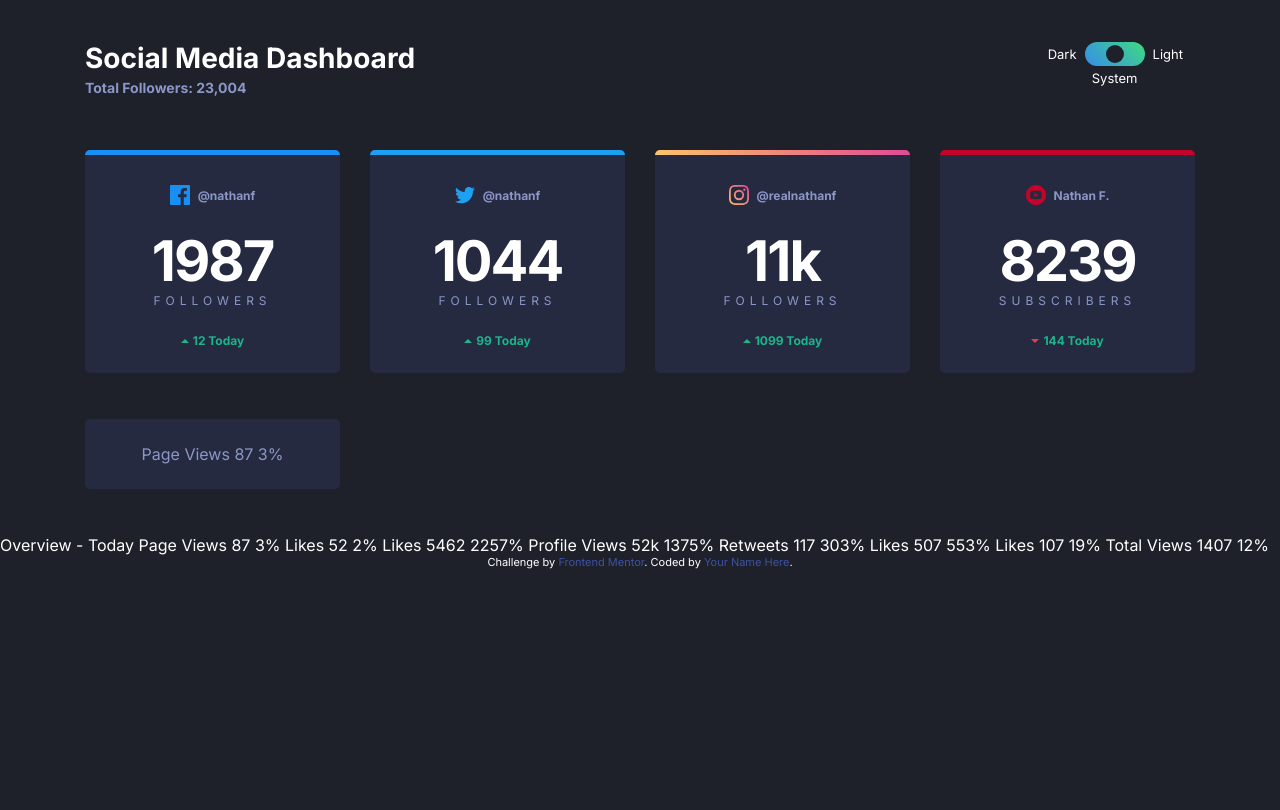
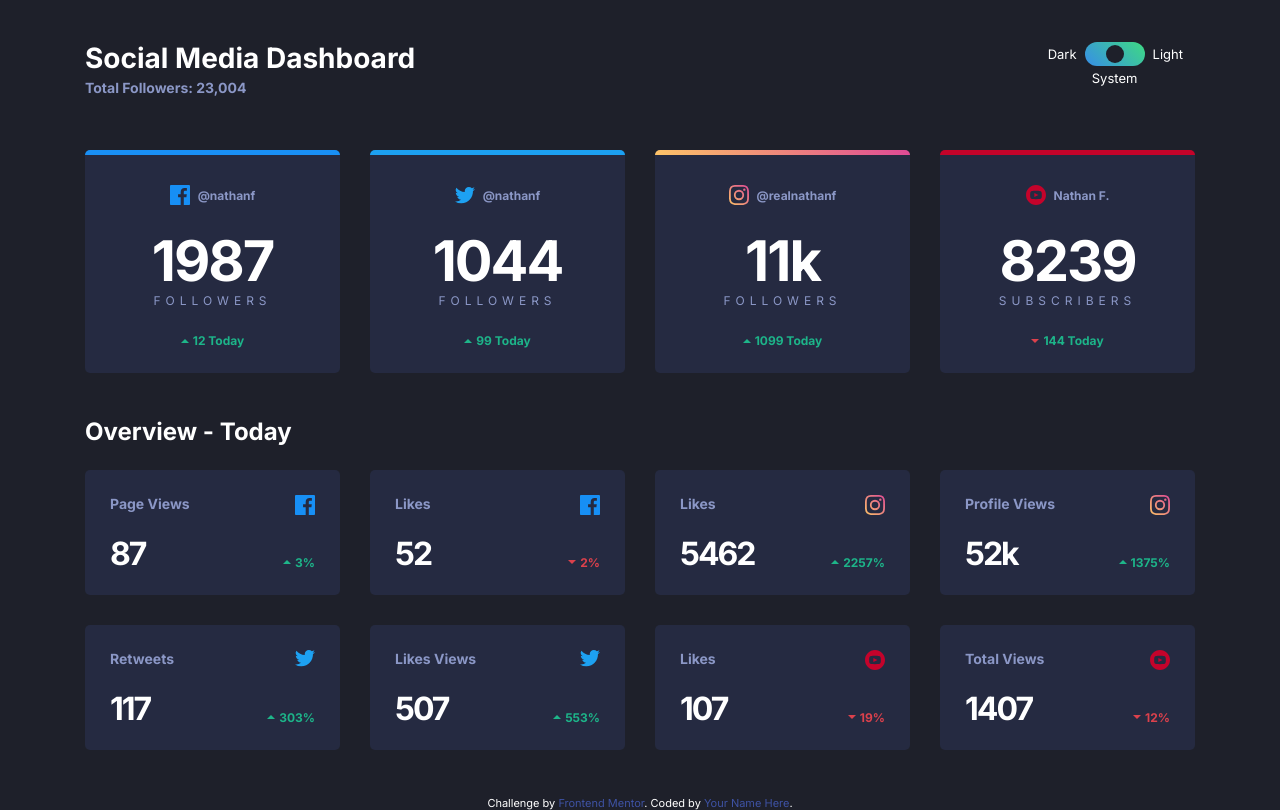
Before and after one commit to Wizzle13/socialmediadashboard, a website: page index.html in a window 1280 px wide. Drawn offline with Linux system fonts and the light colour scheme.

Commit message:
added additional cards

```diff
--- a/app/scss/componets/card-grid.scss
+++ b/app/scss/componets/card-grid.scss
@@ -1,3 +1,29 @@
+@use '../utils' as *;
+
 .card-grid {
+    display: grid;
+    grid-template-columns: repeat(2, 1fr);
+    grid-template-rows: repeat(2, auto);
+    justify-items: start;
+    gap: rem(23);
+
+    .card__subtitle {
+
+    }
+
+    .card__count {
+        margin-bottom: 0;
+    }
+
+    .card__count,
+    .card__change {
+        align-self: end;
+    }
+
+    img,
+    .card__change {
+        justify-self: end;
+    }
+
 
 }
--- a/app/scss/componets/card.scss
+++ b/app/scss/componets/card.scss
@@ -58,13 +58,18 @@
         border-top: rem(5) solid var(--youtube);
     }
 
-        &__platform{
+    &__platform {
         display: flex;
         justify-content: center;
         align-items: center;
         margin-top: rem(5);
         margin-bottom: rem(28);
         height: rem(20);
+    }
+
+    &__subtitle {
+        font-size: rem(14);
+        font-weight: 700;
     }
 
     &__icon {
@@ -109,7 +114,7 @@
         }
 
         &--small {
-
+            font-size: rem(32);
         }
     }
 
--- a/app/scss/globals/typogrophy.scss
+++ b/app/scss/globals/typogrophy.scss
@@ -14,6 +14,12 @@ h1 {
         font-size: rem(28);
     }
 }
+
+h2 {
+    font-size: rem(24);
+    margin-bottom: rem(24);
+}
+
 a,
 a:visited,
 a:active {
--- a/index.html
+++ b/index.html
@@ -132,55 +132,113 @@
           <div class="card__label">Subscribers</div>
         </div>
         <div class="card__change card__change--up">
-          <img src="/images/icon-down.svg" alt="up down" />
+          <img src="/images/icon-down.svg" alt="down arrow" />
           <div class="card__number">144 Today</div>
         </div>
 
       </div>
     </section>
 
-    <section class="container cards">
-      <div class="card card-grid">
-        Page Views
-        87
-        3%
+
+
+    <section class="container">
+      <h2>Overview - Today</h2>
+      <div class="cards">
+        <!-- facebook page views -->
+        <div class="card card-grid">
+          <div class="card__subtitle">Page Views</div>
+          <img class="" src="/images/icon-facebook.svg" alt="Facebook">
+          <div class="card__count card__count--small">87</div>
+          <div class="card__change card__change--up">
+            <img src="/images/icon-up.svg" alt="up arrow" />
+            <div class="card__number">3%</div>
+          </div>
+
+        </div>
+        <!-- facebook Likes -->
+        <div class="card card-grid">
+          <div class="card__subtitle">Likes</div>
+          <img class="" src="/images/icon-facebook.svg" alt="Facebook">
+          <div class="card__count card__count--small">52</div>
+          <div class="card__change card__change--down">
+            <img src="/images/icon-down.svg" alt="down arrow" />
+            <div class="card__number">2%</div>
+          </div>
+
+        </div>
+        <!-- instagram Likes -->
+        <div class="card card-grid">
+          <div class="card__subtitle">Likes</div>
+          <img class="" src="/images/icon-instagram.svg" alt="Instagram">
+          <div class="card__count card__count--small">5462</div>
+          <div class="card__change card__change--up">
+            <img src="/images/icon-up.svg" alt="up arrow" />
+            <div class="card__number">2257%</div>
+          </div>
+
+        </div>
+        <!-- instagram views -->
+        <div class="card card-grid">
+          <div class="card__subtitle">Profile Views</div>
+          <img class="" src="/images/icon-instagram.svg" alt="Instagram">
+          <div class="card__count card__count--small">52k</div>
+          <div class="card__change card__change--up">
+            <img src="/images/icon-up.svg" alt="up arrow" />
+            <div class="card__number">1375%</div>
+          </div>
+
+        </div>
+        <!-- twitter retweets -->
+        <div class="card card-grid">
+          <div class="card__subtitle">Retweets</div>
+          <img class="" src="/images/icon-twitter.svg" alt="Twitter">
+          <div class="card__count card__count--small">117</div>
+          <div class="card__change card__change--up">
+            <img src="/images/icon-up.svg" alt="up arrow" />
+            <div class="card__number">303%</div>
+          </div>
+
+        </div>
+        <!-- twitter likes -->
+        <div class="card card-grid">
+          <div class="card__subtitle">Likes Views</div>
+          <img class="" src="/images/icon-twitter.svg" alt="Twitter">
+          <div class="card__count card__count--small">507</div>
+          <div class="card__change card__change--up">
+            <img src="/images/icon-up.svg" alt="up arrow" />
+            <div class="card__number">553%</div>
+          </div>
+
+        </div>
+        <!-- youtube likes-->
+        <div class="card card-grid">
+          <div class="card__subtitle">Likes</div>
+          <img class="" src="/images/icon-youtube.svg" alt="YouTube">
+          <div class="card__count card__count--small">107</div>
+          <div class="card__change card__change--down">
+            <img src="/images/icon-down.svg" alt="down arrow" />
+            <div class="card__number">19%</div>
+          </div>
+
+        </div>
+        <!-- youtube views-->
+        <div class="card card-grid">
+          <div class="card__subtitle">Total Views</div>
+          <img class="" src="/images/icon-youtube.svg" alt="YouTube">
+          <div class="card__count card__count--small">1407</div>
+          <div class="card__change card__change--down">
+            <img src="/images/icon-down.svg" alt="down arrow" />
+            <div class="card__number">12%</div>
+          </div>
+
+        </div>
       </div>
     </section>
 
 
-  Overview - Today
 
-  Page Views
-  87
-  3%
 
-  Likes
-  52
-  2%
 
-  Likes
-  5462
-  2257%
-
-  Profile Views
-  52k
-  1375%
-
-  Retweets
-  117
-  303%
-
-  Likes
-  507
-  553%
-
-  Likes
-  107
-  19%
-
-  Total Views
-  1407
-  12%
 </main>
 
   <div class="attribution">
```
Also changed, not shown: dist/style.css, 1 other file.
